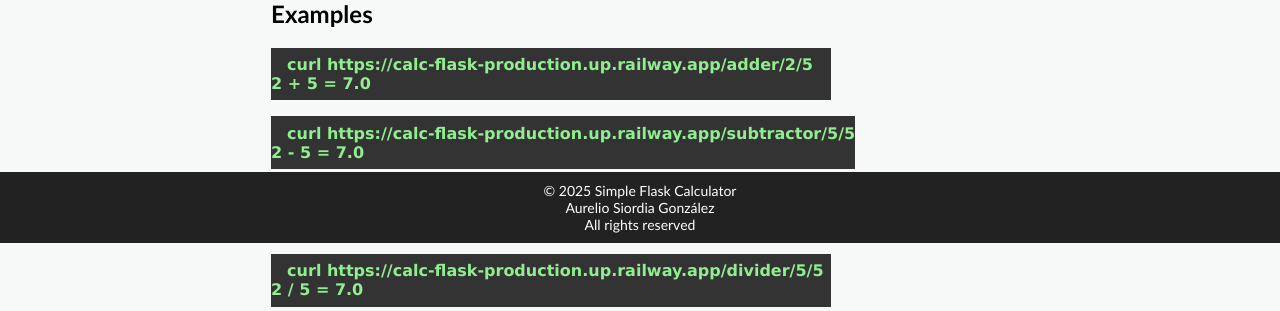
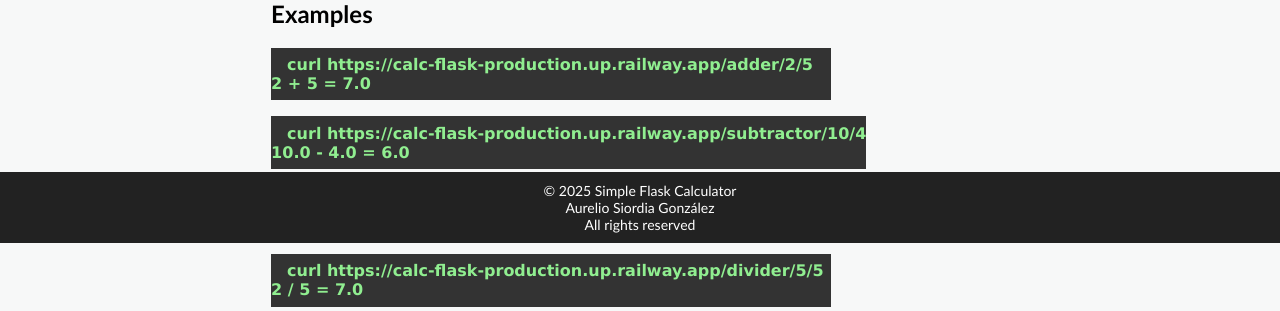
Before and after one commit to HighASG936/calc-flask, a Flask app: page / in a window 1280 px wide. Shown: the part 557-868 px from the top of the page. Run offline with Flask 3, Linux system fonts and the light colour scheme.

Commit message:
Actualizar index.html

```diff
--- a/templates/index.html
+++ b/templates/index.html
@@ -99,8 +99,8 @@
             </p>
 
             <p class="code">
-                curl https://calc-flask-production.up.railway.app/subtractor/5/5<br>
-                2 - 5 = 7.0
+                curl https://calc-flask-production.up.railway.app/subtractor/10/4<br>
+                10.0 - 4.0 = 6.0
             </p>
 
             <p class="code">
```
